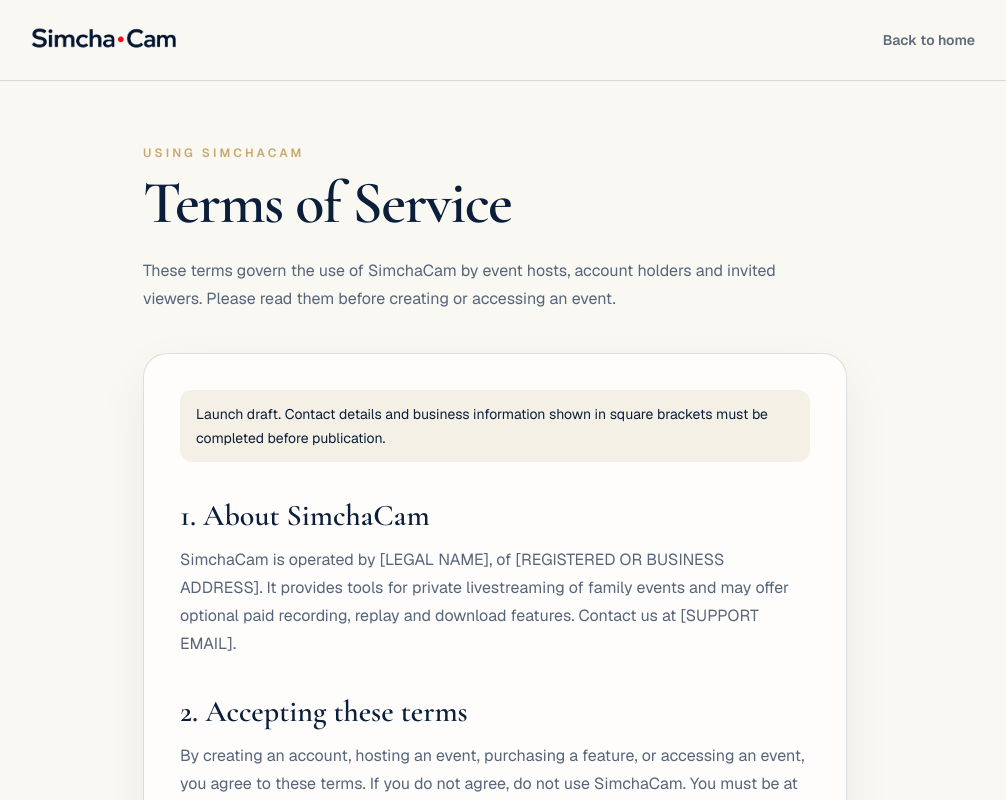
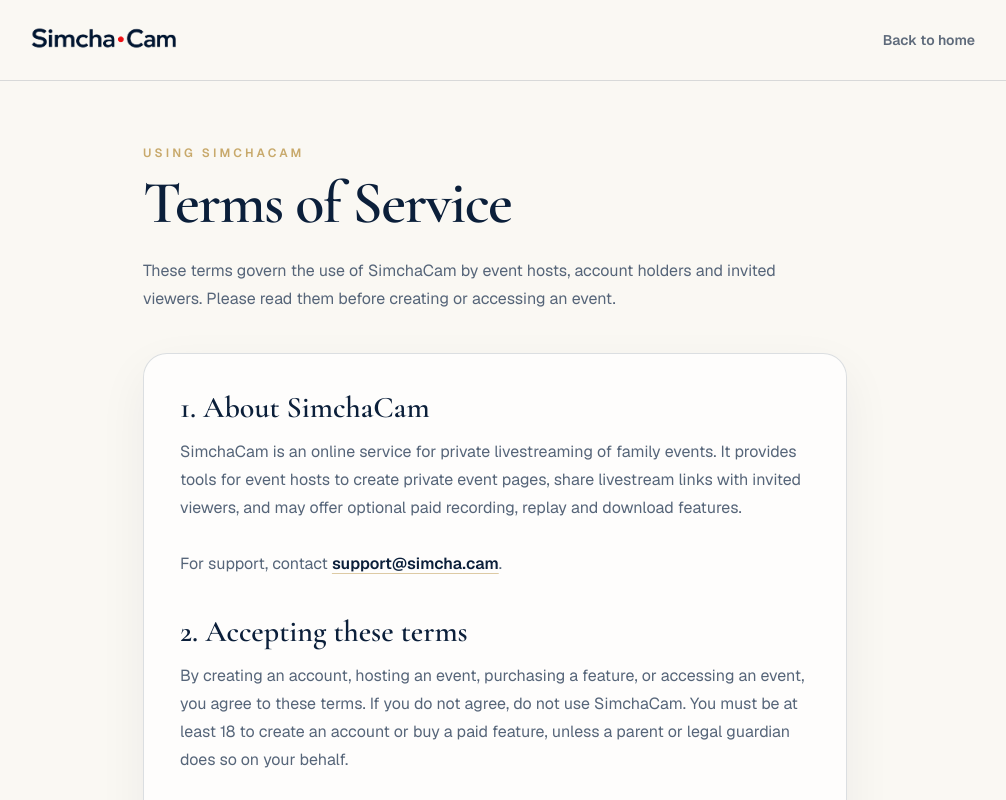
Before and after one commit to ElHighPriest/simchacam, a Next.js app: page /terms in a window 1280 px wide. Shown: the top 800 px of the page, without its empty margins (145-1151 px from the left). Built offline with nearby package versions, Linux system fonts and the light colour scheme.

Commit message:
Update Terms and Privacy pages for launch

```diff
--- a/app/components/LegalPage.tsx
+++ b/app/components/LegalPage.tsx
@@ -1,22 +1,27 @@
 import Image from "next/image";
 import Link from "next/link";
+import type { ReactNode } from "react";
 import PublicFooter from "./PublicFooter";
 
 type LegalSection = {
   heading: string;
-  body: string;
+  body: ReactNode;
 };
 
 type LegalPageProps = {
+  draftNotice?: ReactNode | null;
   eyebrow: string;
   introduction: string;
+  lastUpdated?: string;
   sections: LegalSection[];
   title: string;
 };
 
 export default function LegalPage({
+  draftNotice = null,
   eyebrow,
   introduction,
+  lastUpdated = "14 June 2026",
   sections,
   title,
 }: LegalPageProps) {
@@ -58,12 +63,13 @@
         </p>
 
         <div className="mt-10 rounded-[1.5rem] border border-gold/30 bg-white/75 p-6 shadow-[0_18px_50px_rgba(11,31,58,0.06)] sm:p-9">
-          <p className="rounded-xl bg-pale-gold/70 px-4 py-3 text-sm leading-6 text-navy">
-            Launch draft. Contact details and business information shown in
-            square brackets must be completed before publication.
-          </p>
+          {draftNotice && (
+            <p className="rounded-xl bg-pale-gold/70 px-4 py-3 text-sm leading-6 text-navy">
+              {draftNotice}
+            </p>
+          )}
 
-          <div className="mt-9 space-y-9">
+          <div className={draftNotice ? "mt-9 space-y-9" : "space-y-9"}>
             {sections.map((section) => (
               <section key={section.heading}>
                 <h2 className="font-display text-3xl font-semibold">
@@ -78,7 +84,7 @@
         </div>
 
         <p className="mt-7 text-sm text-muted-navy">
-          Last updated: 14 June 2026
+          Last updated: {lastUpdated}
         </p>
       </article>
 
--- a/app/privacy/page.tsx
+++ b/app/privacy/page.tsx
@@ -6,18 +6,37 @@
   description: "SimchaCam privacy policy",
 };
 
-// INTERNAL: This launch draft must be reviewed by a UK solicitor or qualified
-// data-protection adviser, and all bracketed details completed, before launch.
 export default function PrivacyPage() {
   return (
     <LegalPage
       eyebrow="Your privacy"
       title="Privacy Policy"
       introduction="This policy explains how SimchaCam uses personal information when hosts create private family-event livestreams and when invited viewers watch, replay, or download them."
+      lastUpdated="22 June 2026"
       sections={[
         {
           heading: "1. Who we are",
-          body: "SimchaCam is operated by [LEGAL NAME], of [REGISTERED OR BUSINESS ADDRESS]. For questions about this policy or how we use personal information, contact [PRIVACY EMAIL]. Where SimchaCam decides how and why account and service information is used, it acts as the data controller.",
+          body: (
+            <>
+              SimchaCam is an online service for private livestreaming of family
+              events.
+              <br />
+              <br />
+              For questions about this policy or how we use personal
+              information, contact{" "}
+              <a
+                href="mailto:privacy@simcha.cam"
+                className="font-semibold text-navy underline decoration-gold/60 underline-offset-4 transition hover:text-gold"
+              >
+                privacy@simcha.cam
+              </a>
+              .
+              <br />
+              <br />
+              Where SimchaCam decides how and why account and service
+              information is used, it acts as the data controller.
+            </>
+          ),
         },
         {
           heading: "2. Information we use",
@@ -49,7 +68,7 @@
         },
         {
           heading: "9. International transfers",
-          body: "Some service providers may process information outside the United Kingdom. Where UK data-protection law requires safeguards for an international transfer, we will use an appropriate transfer mechanism or rely on another lawful basis for the transfer. The locations and safeguards should be confirmed in SimchaCam's supplier records before launch.",
+          body: "Some service providers used by SimchaCam may process personal information outside the United Kingdom. Where UK data-protection law requires safeguards for an international transfer, we rely on appropriate transfer mechanisms used by those providers, such as recognised contractual protections or other lawful safeguards.",
         },
         {
           heading: "10. How long we keep information",
@@ -57,11 +76,40 @@
         },
         {
           heading: "11. Your rights",
-          body: "Under UK data-protection law, you may have rights to request access, correction, deletion, restriction or transfer of your personal information, and to object to certain uses. Where processing is based on consent, you may withdraw it. These rights are not absolute and may depend on the circumstances. Contact [PRIVACY EMAIL] to make a request. We may need to verify your identity.",
+          body: (
+            <>
+              Under UK data-protection law, you may have rights to request
+              access, correction, deletion, restriction or transfer of your
+              personal information, and to object to certain uses. Where
+              processing is based on consent, you may withdraw it. These rights
+              are not absolute and may depend on the circumstances. Contact{" "}
+              <a
+                href="mailto:privacy@simcha.cam"
+                className="font-semibold text-navy underline decoration-gold/60 underline-offset-4 transition hover:text-gold"
+              >
+                privacy@simcha.cam
+              </a>{" "}
+              to make a request. We may need to verify your identity.
+            </>
+          ),
         },
         {
           heading: "12. Complaints",
-          body: "Please contact us first at [PRIVACY EMAIL] so we can try to resolve your concern. You also have the right to complain to the Information Commissioner's Office at ico.org.uk, or to another relevant data-protection authority where applicable.",
+          body: (
+            <>
+              Please contact us first at{" "}
+              <a
+                href="mailto:privacy@simcha.cam"
+                className="font-semibold text-navy underline decoration-gold/60 underline-offset-4 transition hover:text-gold"
+              >
+                privacy@simcha.cam
+              </a>{" "}
+              so we can try to resolve your concern. You also have the right to
+              complain to the Information Commissioner&apos;s Office at
+              ico.org.uk, or to another relevant data-protection authority where
+              applicable.
+            </>
+          ),
         },
         {
           heading: "13. Security",
@@ -69,7 +117,31 @@
         },
         {
           heading: "14. Changes and contact",
-          body: "We may update this policy as SimchaCam develops or legal requirements change. The latest version will appear on this page with its update date. Contact: [LEGAL NAME], [POSTAL ADDRESS], [PRIVACY EMAIL], [SUPPORT EMAIL].",
+          body: (
+            <>
+              We may update this policy as SimchaCam develops or legal
+              requirements change. The latest version will appear on this page
+              with its update date.
+              <br />
+              <br />
+              Privacy enquiries:{" "}
+              <a
+                href="mailto:privacy@simcha.cam"
+                className="font-semibold text-navy underline decoration-gold/60 underline-offset-4 transition hover:text-gold"
+              >
+                privacy@simcha.cam
+              </a>
+              <br />
+              <br />
+              Support:{" "}
+              <a
+                href="mailto:support@simcha.cam"
+                className="font-semibold text-navy underline decoration-gold/60 underline-offset-4 transition hover:text-gold"
+              >
+                support@simcha.cam
+              </a>
+            </>
+          ),
         },
       ]}
     />
--- a/app/terms/page.tsx
+++ b/app/terms/page.tsx
@@ -6,18 +6,35 @@
   description: "SimchaCam terms of service",
 };
 
-// INTERNAL: This launch draft must be reviewed by a UK solicitor, and all
-// bracketed business/contact details completed, before public launch.
 export default function TermsPage() {
   return (
     <LegalPage
+      draftNotice={null}
       eyebrow="Using SimchaCam"
       title="Terms of Service"
       introduction="These terms govern the use of SimchaCam by event hosts, account holders and invited viewers. Please read them before creating or accessing an event."
+      lastUpdated="22 June 2026"
       sections={[
         {
           heading: "1. About SimchaCam",
-          body: "SimchaCam is operated by [LEGAL NAME], of [REGISTERED OR BUSINESS ADDRESS]. It provides tools for private livestreaming of family events and may offer optional paid recording, replay and download features. Contact us at [SUPPORT EMAIL].",
+          body: (
+            <>
+              SimchaCam is an online service for private livestreaming of family
+              events. It provides tools for event hosts to create private event
+              pages, share livestream links with invited viewers, and may offer
+              optional paid recording, replay and download features.
+              <br />
+              <br />
+              For support, contact{" "}
+              <a
+                href="mailto:support@simcha.cam"
+                className="font-semibold text-navy underline decoration-gold/60 underline-offset-4 transition hover:text-gold"
+              >
+                support@simcha.cam
+              </a>
+              .
+            </>
+          ),
         },
         {
           heading: "2. Accepting these terms",
@@ -77,11 +94,45 @@
         },
         {
           heading: "16. Governing law and disputes",
-          body: "These terms are governed by the laws of England and Wales. If you are a consumer living elsewhere in the United Kingdom, you keep any mandatory protections available under the law where you live and may be entitled to bring proceedings in your local courts. Please contact [SUPPORT EMAIL] first so we can try to resolve any dispute.",
+          body: (
+            <>
+              These terms are governed by the laws of England and Wales. If you
+              are a consumer living elsewhere in the United Kingdom, you keep
+              any mandatory protections available under the law where you live
+              and may be entitled to bring proceedings in your local courts.
+              Please contact{" "}
+              <a
+                href="mailto:support@simcha.cam"
+                className="font-semibold text-navy underline decoration-gold/60 underline-offset-4 transition hover:text-gold"
+              >
+                support@simcha.cam
+              </a>{" "}
+              first so we can try to resolve any dispute.
+            </>
+          ),
         },
         {
           heading: "17. Contact",
-          body: "SimchaCam contact details: [LEGAL NAME], [COMPANY NUMBER IF APPLICABLE], [REGISTERED OR BUSINESS ADDRESS], [SUPPORT EMAIL], [PRIVACY EMAIL].",
+          body: (
+            <>
+              For support:{" "}
+              <a
+                href="mailto:support@simcha.cam"
+                className="font-semibold text-navy underline decoration-gold/60 underline-offset-4 transition hover:text-gold"
+              >
+                support@simcha.cam
+              </a>
+              <br />
+              <br />
+              For privacy enquiries:{" "}
+              <a
+                href="mailto:privacy@simcha.cam"
+                className="font-semibold text-navy underline decoration-gold/60 underline-offset-4 transition hover:text-gold"
+              >
+                privacy@simcha.cam
+              </a>
+            </>
+          ),
         },
       ]}
     />
```
